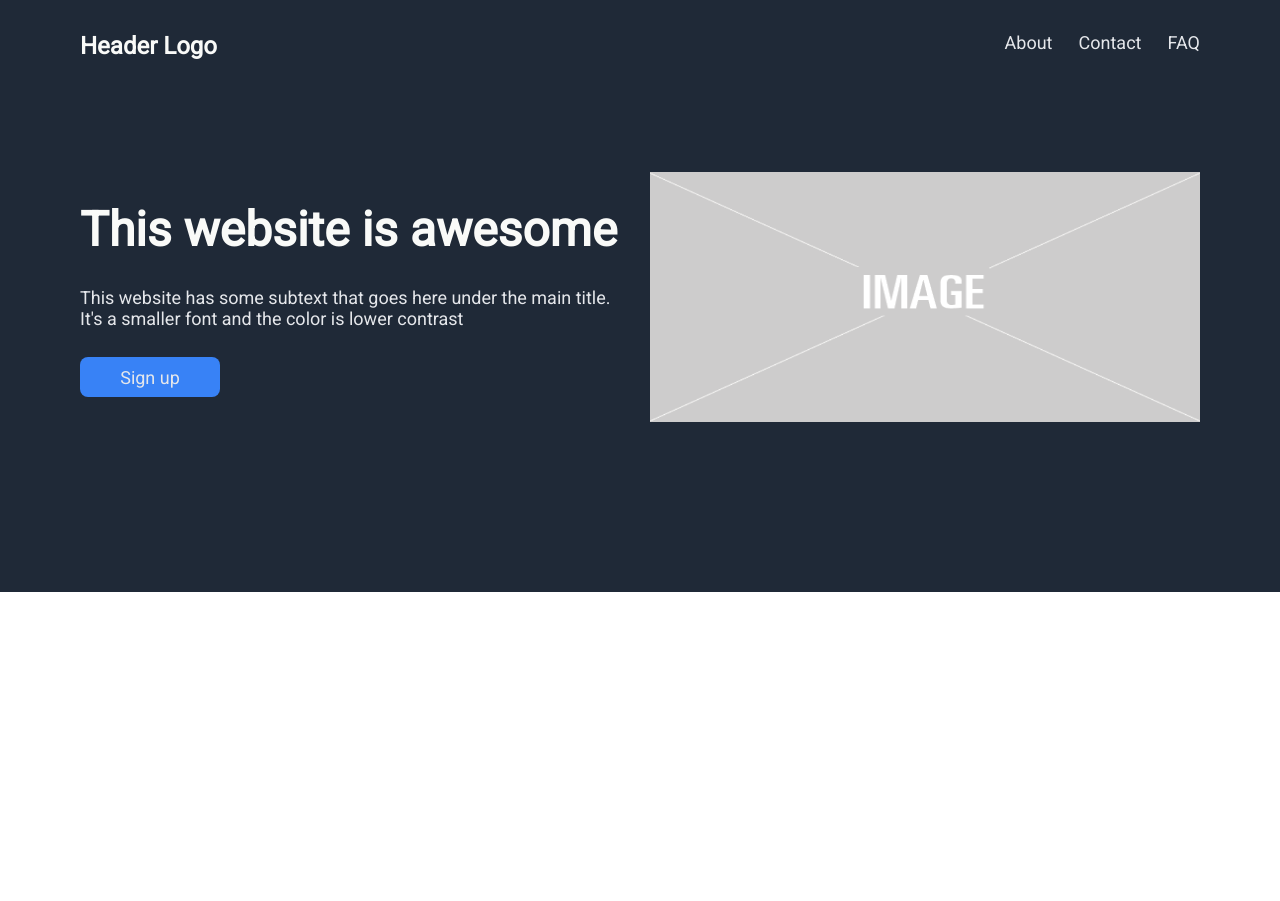
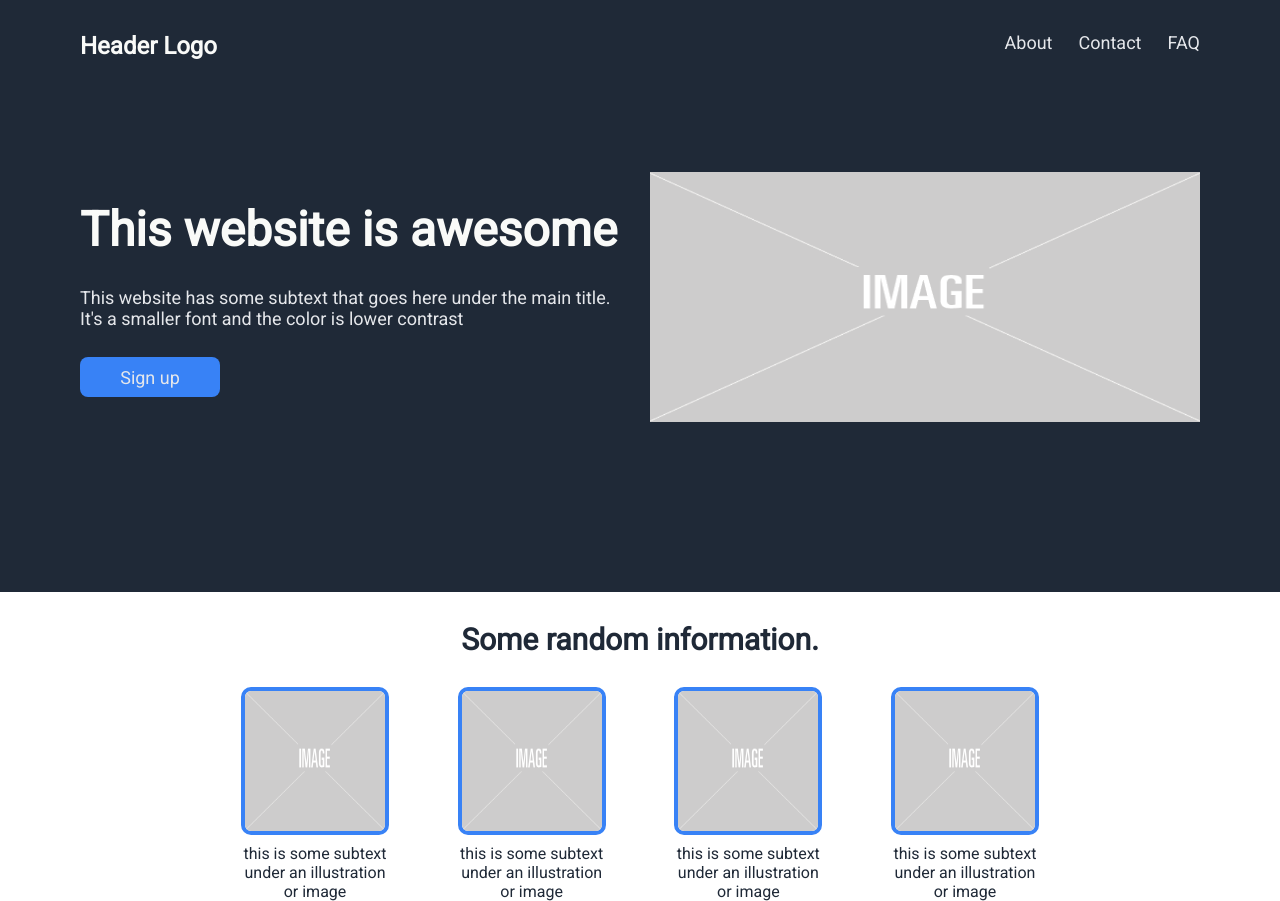
Before and after one commit to kahmoh/Landing-Page, a plain HTML site: page index.html in a window 1280 px wide. Before the commit the page ends 800 px from the top, so only its background shows below. Drawn offline with Linux system fonts and the light colour scheme.

Commit message:
add information section

```diff
--- a/index.html
+++ b/index.html
@@ -12,6 +12,7 @@
     <link rel="stylesheet" href="styles.css">
 </head>
 <body>
+<div>
     <div class="header">
         <div class="navbar">
             <p id="navbar-logo">Header Logo</p>
@@ -32,5 +33,17 @@
             </div>
         </div>
     </div>
+    <div class="info">
+        <div class="info-title">
+            <p id="info-title">Some random information.</p>
+        </div>
+        <div class="info-boxes">
+            <div class="info-box-1"><img src="images/placeholder.png" alt="" class="info-pictures"><p>this is some subtext under an illustration or image</p></div>
+            <div class="info-box-2"><img src="images/placeholder.png" alt="" class="info-pictures"><p>this is some subtext under an illustration or image</p></div>
+            <div class="info-box-3"><img src="images/placeholder.png" alt="" class="info-pictures"><p>this is some subtext under an illustration or image</p></div>
+            <div class="info-box-4"><img src="images/placeholder.png" alt="" class="info-pictures"><p>this is some subtext under an illustration or image</p></div>
+        </div>
+    </div>
+</div>
 </body>
 </html>
--- a/styles.css
+++ b/styles.css
@@ -80,3 +80,52 @@
     height: 40px;
     cursor: pointer;
 }
+
+.info{
+    display: flex;
+    flex-direction: column;
+    align-items: center;
+}
+
+#info-title{
+    font-size: 30px;
+    font-weight: bolder;
+    color: #1f2937;
+    margin: 30px 0px 30px 0px;
+}
+
+.info-boxes{
+    font-size: 16px;
+    color: #1f2937;
+    display: flex;
+    align-items: center;
+    text-align: center;
+    justify-content: space-between;
+    width: 800px;
+}
+
+.info-box-1{
+    width: 150px;
+}
+
+.info-box-2{
+    width: 150px;
+}
+
+.info-box-3{
+    width: 150px;
+}
+
+.info-box-4{
+    width: 150px;
+}
+
+.info-pictures{
+    width: 140px;
+    height: 140px;
+    border-radius: 10px;
+    border-color: #3882F6;
+    border-style: solid;
+    border-width: 4px;
+    margin-bottom: 5px;
+}
```
Lines whose indentation alone changed are shown as unchanged.
